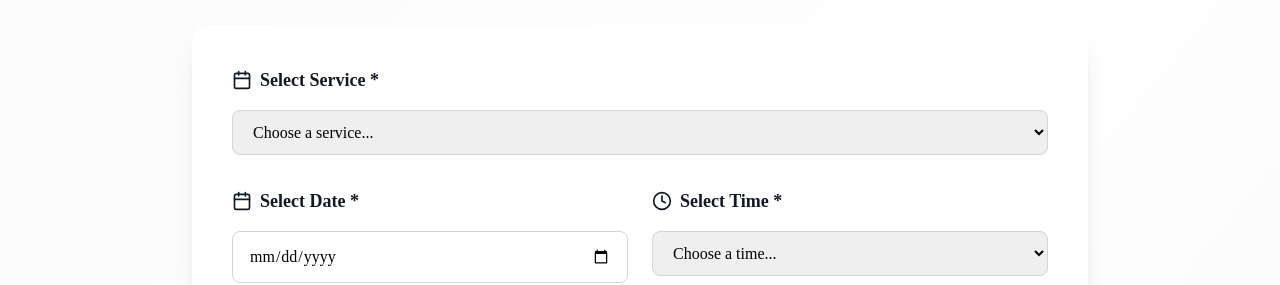
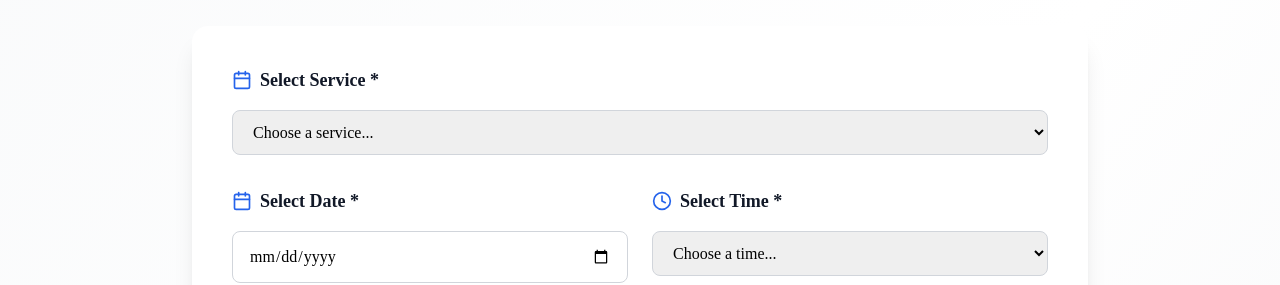
Before and after one commit to DcoderSohan/VN-Fashion, a React (Vite) app in the folder frontend/: page /booking in a window 1280 px wide. Shown: the part 222-507 px from the top of the page. Built offline with nearby package versions, Linux system fonts and the light colour scheme; a web font is replaced by a local one.

Commit message:
Fix duplicate className attributes in Booking.jsx

```diff
--- a/frontend/src/Pages/Booking.jsx
+++ b/frontend/src/Pages/Booking.jsx
@@ -118,7 +118,7 @@ const Booking = () => {
                 {/* Service Selection */}
                 <div>
                   <label className="flex items-center gap-2 text-base sm:text-lg font-semibold text-gray-900 mb-3 sm:mb-4">
-                    <Calendar className="text-blue-600" size={18} className="sm:w-5 sm:h-5" />
+                    <Calendar className="text-blue-600 sm:w-5 sm:h-5" size={18} />
                     Select Service *
                   </label>
                   <select
@@ -141,7 +141,7 @@ const Booking = () => {
                 <div className="grid grid-cols-1 sm:grid-cols-2 gap-4 sm:gap-6">
                   <div>
                     <label className="flex items-center gap-2 text-base sm:text-lg font-semibold text-gray-900 mb-3 sm:mb-4">
-                      <Calendar className="text-blue-600" size={18} className="sm:w-5 sm:h-5" />
+                      <Calendar className="text-blue-600 sm:w-5 sm:h-5" size={18} />
                       Select Date *
                     </label>
                     <input
@@ -157,7 +157,7 @@ const Booking = () => {
                   </div>
                   <div>
                     <label className="flex items-center gap-2 text-base sm:text-lg font-semibold text-gray-900 mb-3 sm:mb-4">
-                      <Clock className="text-blue-600" size={18} className="sm:w-5 sm:h-5" />
+                      <Clock className="text-blue-600 sm:w-5 sm:h-5" size={18} />
                       Select Time *
                     </label>
                     <select
@@ -269,7 +269,7 @@ const Booking = () => {
                   transition={{ type: "spring", stiffness: 200, damping: 15 }}
                   className="w-16 h-16 sm:w-20 sm:h-20 bg-green-100 rounded-full flex items-center justify-center mx-auto mb-4 sm:mb-6"
                 >
-                  <CheckCircle className="text-green-600" size={36} className="sm:w-12 sm:h-12" />
+                  <CheckCircle className="text-green-600 sm:w-12 sm:h-12" size={36} />
                 </motion.div>
                 <h2 className="text-2xl sm:text-3xl font-bold text-gray-900 mb-3 sm:mb-4">Booking Confirmed!</h2>
                 <p className="text-gray-600 mb-6 sm:mb-8 text-sm sm:text-base px-2">Your appointment has been successfully booked. We'll contact you soon to confirm the details.</p>
```
